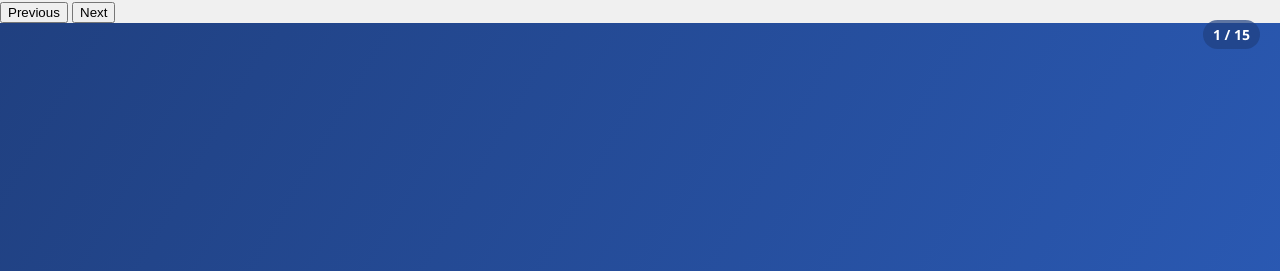
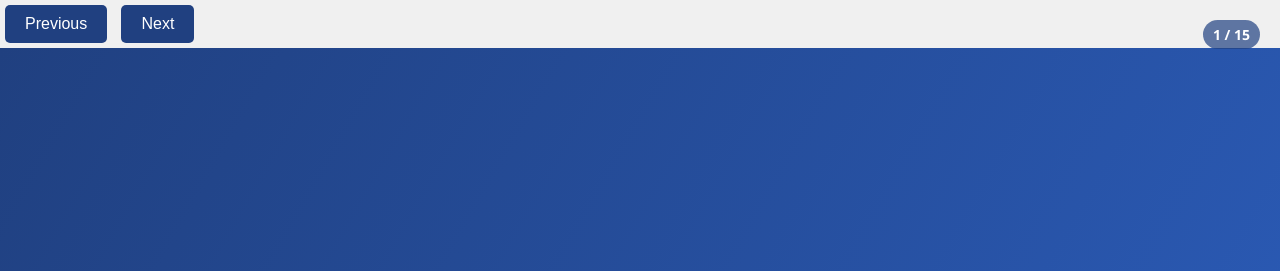
Before and after one commit to afaye1/TQM-mba-midweek-checkin, a plain HTML site: page corp-strategy.html in a window 1280 px wide. Shown: the top 271 px of the page. Drawn offline with Linux system fonts and the light colour scheme.

Commit message:
Refactor slide container styles for improved layout and add styles for navigation buttons

```diff
--- a/corp-strategy-style.css
+++ b/corp-strategy-style.css
@@ -6,10 +6,17 @@ body, html {
     color: #333;
 }
 
-.slide-container {
+/* .slide-container {
     width: 100%;
     overflow-y: auto;
     scroll-snap-type: y proximity; /* Changed from mandatory to proximity for better experience */
+} */
+
+.slide-container {
+    height: 100vh; /* Ensure full viewport height */
+    width: 100%;
+    overflow-y: auto;
+    scroll-snap-type: y proximity;
 }
 
 .slide {
@@ -509,3 +516,17 @@ li {
         transform: translateY(-3px);
     }
 }
+#prevSlide, #nextSlide {
+    pointer-events: auto; /* Ensure buttons are clickable */
+    background-color: #204080;
+    color: white;
+    padding: 10px 20px;
+    border: none;
+    border-radius: 5px;
+    cursor: pointer;
+    margin: 5px;
+    font-size: 16px;
+}
+#prevSlide:hover, #nextSlide:hover {
+    background-color: #2c5ebd;
+}
```
